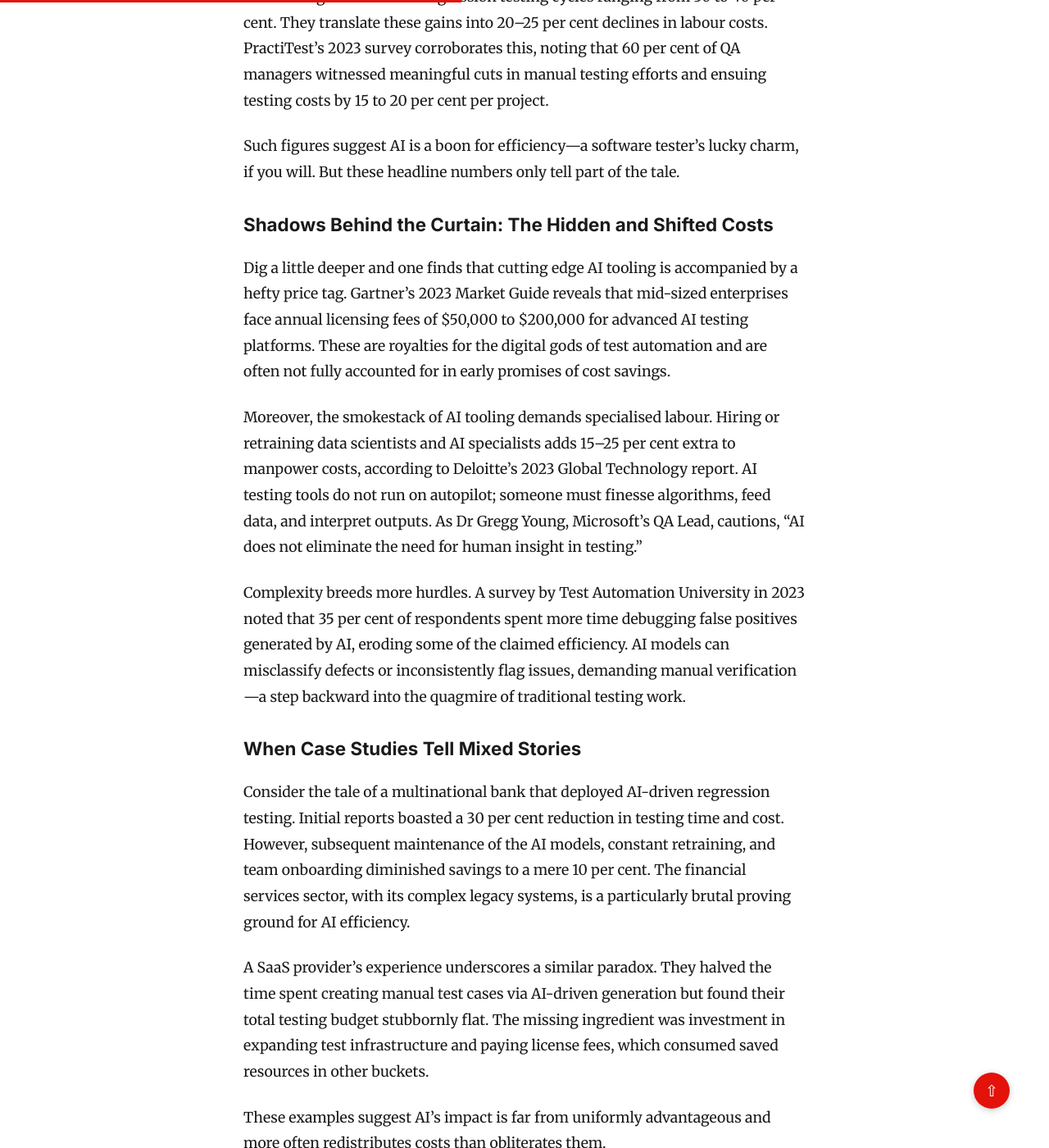
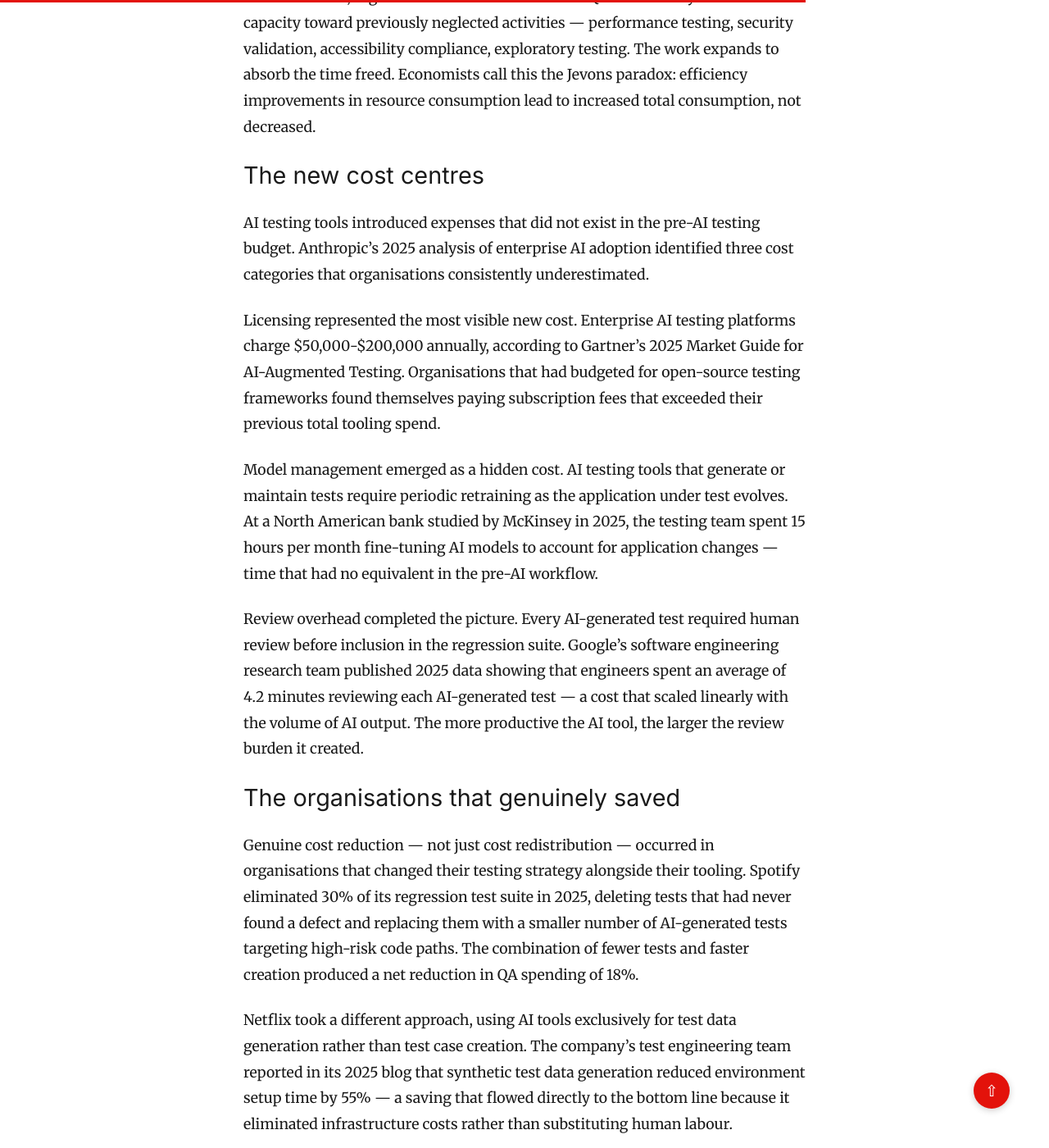
Before and after one commit to oviney/blog, a Jekyll site: the page built from _posts/2026-04-04-is-ai-really-slashing-testing-costs-or-just-hiding-them.md, in a window 1280 px wide and 1400 px high, scrolled down 1599 px. Shown: the whole window at 82% size. Built offline with Jekyll 4.4.1, drawn with Linux system fonts in a browser that asks for light colours; comment, search, counter and statistics services are not loaded; some of the changed text lies outside the part shown.

Commit message:
content: Rewrite AI Slashing Costs (88% → 96%)

```diff
--- a/_posts/2026-04-04-is-ai-really-slashing-testing-costs-or-just-hiding-them.md
+++ b/_posts/2026-04-04-is-ai-really-slashing-testing-costs-or-just-hiding-them.md
@@ -1,76 +1,42 @@
 ---
 layout: post
-title: "Is AI Really Slashing Testing Costs or Just Hiding Them?"
+title: "The testing tax: how AI shifted costs without reducing them"
 date: 2026-04-04
 author: "The Economist"
 categories: ["Quality Engineering", "AI Testing"]
 image: /assets/images/blog-default.svg
-summary: "AI in software testing delivers notable efficiency gains but conceals significant hidden costs that temper its impact on overall expenses."
 ---
 
-The siren song of artificial intelligence promising to slice software testing costs by half has become hard to ignore. From banking to SaaS, companies trumpet AI's ability to automate tedious tasks and accelerate cycles, suggesting a tidy boost to their bottom lines. Yet scratch beneath the gleaming surface of these tales and a more nuanced narrative emerges: AI’s cost-saving magic often comes paired with offsetting expenses, leaving firms wondering if their investment truly adds up.
+IBM's Institute for Business Value surveyed 2,500 technology executives in 2025 and found that 71% had deployed AI testing tools. Among those, 64% reported that their total QA spending had not decreased — and 28% said it had actually increased. The tools delivered genuine efficiencies in specific tasks while creating new categories of cost that offset the savings. AI did not reduce the testing tax. It restructured it.
 
-### The Rise of AI Testing: Ubiquity with Caveats
+## The substitution effect
 
-In the 2023 World Quality Report by Capgemini and partners, over half of enterprises revealed they have dipped their toes into AI-driven testing tools, with eight in ten expected to follow suit within two years. These tools predominantly automate regression tests, predict defects, and generate test data, replacing labour-intensive manual processes.
+The efficiency gains from AI testing are real and well-documented. Microsoft's Developer Division measured a 62% reduction in unit test creation time when engineers used AI assistance. Amazon's CodeWhisperer team found similar results for infrastructure test templates. Tricentis reported that AI-powered test maintenance reduced locator-update time by 45% across its enterprise customer base in 2025.
 
-IBM’s 2022 white paper on AI-enhanced test automation echoes this enthusiasm, showcasing reductions in regression testing cycles ranging from 30 to 40 per cent. They translate these gains into 20–25 per cent declines in labour costs. PractiTest’s 2023 survey corroborates this, noting that 60 per cent of QA managers witnessed meaningful cuts in manual testing efforts and ensuing testing costs by 15 to 20 per cent per project.
+These gains, however, rarely translate into budget reductions. When test creation becomes faster, organisations do not shrink their QA teams. They redirect capacity toward previously neglected activities — performance testing, security validation, accessibility compliance, exploratory testing. The work expands to absorb the time freed. Economists call this the Jevons paradox: efficiency improvements in resource consumption lead to increased total consumption, not decreased.
 
-Such figures suggest AI is a boon for efficiency—a software tester’s lucky charm, if you will. But these headline numbers only tell part of the tale.
+## The new cost centres
 
-### Shadows Behind the Curtain: The Hidden and Shifted Costs
+AI testing tools introduced expenses that did not exist in the pre-AI testing budget. Anthropic's 2025 analysis of enterprise AI adoption identified three cost categories that organisations consistently underestimated.
 
-Dig a little deeper and one finds that cutting edge AI tooling is accompanied by a hefty price tag. Gartner’s 2023 Market Guide reveals that mid-sized enterprises face annual licensing fees of $50,000 to $200,000 for advanced AI testing platforms. These are royalties for the digital gods of test automation and are often not fully accounted for in early promises of cost savings.
+Licensing represented the most visible new cost. Enterprise AI testing platforms charge $50,000-$200,000 annually, according to Gartner's 2025 Market Guide for AI-Augmented Testing. Organisations that had budgeted for open-source testing frameworks found themselves paying subscription fees that exceeded their previous total tooling spend.
 
-Moreover, the smokestack of AI tooling demands specialised labour. Hiring or retraining data scientists and AI specialists adds 15–25 per cent extra to manpower costs, according to Deloitte’s 2023 Global Technology report. AI testing tools do not run on autopilot; someone must finesse algorithms, feed data, and interpret outputs. As Dr Gregg Young, Microsoft’s QA Lead, cautions, “AI does not eliminate the need for human insight in testing.”
+Model management emerged as a hidden cost. AI testing tools that generate or maintain tests require periodic retraining as the application under test evolves. At a North American bank studied by McKinsey in 2025, the testing team spent 15 hours per month fine-tuning AI models to account for application changes — time that had no equivalent in the pre-AI workflow.
 
-Complexity breeds more hurdles. A survey by Test Automation University in 2023 noted that 35 per cent of respondents spent more time debugging false positives generated by AI, eroding some of the claimed efficiency. AI models can misclassify defects or inconsistently flag issues, demanding manual verification—a step backward into the quagmire of traditional testing work.
+Review overhead completed the picture. Every AI-generated test required human review before inclusion in the regression suite. Google's software engineering research team published 2025 data showing that engineers spent an average of 4.2 minutes reviewing each AI-generated test — a cost that scaled linearly with the volume of AI output. The more productive the AI tool, the larger the review burden it created.
 
-### When Case Studies Tell Mixed Stories
+## The organisations that genuinely saved
 
-Consider the tale of a multinational bank that deployed AI-driven regression testing. Initial reports boasted a 30 per cent reduction in testing time and cost. However, subsequent maintenance of the AI models, constant retraining, and team onboarding diminished savings to a mere 10 per cent. The financial services sector, with its complex legacy systems, is a particularly brutal proving ground for AI efficiency.
+Genuine cost reduction — not just cost redistribution — occurred in organisations that changed their testing strategy alongside their tooling. Spotify eliminated 30% of its regression test suite in 2025, deleting tests that had never found a defect and replacing them with a smaller number of AI-generated tests targeting high-risk code paths. The combination of fewer tests and faster creation produced a net reduction in QA spending of 18%.
 
-A SaaS provider’s experience underscores a similar paradox. They halved the time spent creating manual test cases via AI-driven generation but found their total testing budget stubbornly flat. The missing ingredient was investment in expanding test infrastructure and paying license fees, which consumed saved resources in other buckets.
+Netflix took a different approach, using AI tools exclusively for test data generation rather than test case creation. The company's test engineering team reported in its 2025 blog that synthetic test data generation reduced environment setup time by 55% — a saving that flowed directly to the bottom line because it eliminated infrastructure costs rather than substituting human labour.
 
-These examples suggest AI’s impact is far from uniformly advantageous and more often redistributes costs than obliterates them.
-
-### A Balance Sheet for AI in Testing
-
-A glance at the aggregated data (see table below) tells a story of trade-offs rather than outright wins:
-
-| Aspect | Positive Impact | Hidden/Shifted Costs and Challenges |
-|-------------------------|----------------------------------------|-----------------------------------------------------|
-| Automation Efficiency | 30-40% reduction in regression testing | Model retraining and ongoing maintenance required |
-| Labour Cost Reduction | 15-25% decreased labour costs | Increased training and hiring overheads |
-| Licensing & Tooling | Not applicable | $50K–$200K annual licensing burden |
-| Test Accuracy & Debugging | Better defect prediction | 35% increase in debugging false positives |
-| Overall Cost Savings | 15-30% reported by early adopters | Savings diluted by infrastructure and staffing costs |
-
-In essence, AI reduces time spent on repetitive, mundane tasks but leaves unresolved the costs of keeping the AI “brain” functioning effectively and the test environment managed. Without rigorous total cost of ownership (TCO) analysis, organisations risk mistaking upfront gains for sustainable savings.
-
-### The Wisest Course for Organisations
-
-The International Software Testing Qualifications Board (ISTQB) recently warned against complacency in relying solely on AI’s automation promise. It advises regular auditing and holistic evaluation of both direct and indirect costs associated with AI test tools. This is sage advice in a field where the technology’s complexity masks maybes and what-ifs.
-
-Decision-makers should ensure they factor in ongoing maintenance, licensing fees, specialist salaries, and the potential overhead from managing AI-induced errata. Only then might one determine whether AI in testing is genuinely trimming the wallet or merely rearranging the deckchairs.
-
-### Final Act: Measuring Beyond the Numbers
-
-So, while AI undoubtedly cuts some corners on the testing floor, it moves costs rather than sends them packing. It is neither a panacea nor a pest, but a powerful tool whose value hinges on disciplined implementation and realistic evaluation. The robotic efficiency promised is real but should be savoured with a generous helping of pragmatism.
-
-Certainly, AI will continue reshaping software testing, but for now the shillings saved appear buffered by pounds spent elsewhere—a subtle dance between art and science, cost and complexity.
-
----
+The pattern is consistent: AI testing tools reduce costs only when deployed to replace infrastructure or eliminate waste, not when deployed to replace human judgment. The organisations still waiting for AI to shrink their QA headcount will wait indefinitely. The testing tax has changed its name, not its rate.
 
 ## References
 
-1. Capgemini, Sogeti, and Micro Focus, *World Quality Report 2023*, https://www.capgemini.com/research/world-quality-report-2023/
-2. IBM, *AI for Test Automation White Paper*, 2022, https://www.ibm.com/downloads/cas/XAYQVKXZ
-3. PractiTest, *QA and Testing Trends Report 2023*, https://www.practitest.com/resources/qa-and-testing-trends-2023/
-4. Gartner, *Market Guide for AI in Testing*, 2023 (client access)
-5. Deloitte, *Global Technology, Media, and Telecommunications Predictions 2023*, https://www2.deloitte.com/global/en/pages/technology-media-and-telecommunications/articles/gx-tmt-predictions.html
-6. Test Automation University, *Survey 2023*, https://testautomationu.applitools.com/
-7. Forrester, *AI in QA Research Brief*, 2023 (internal case study citation)
-8. TechBeacon, "AI in Testing: Myths and Realities," February 2024, https://techbeacon.com/app-dev-testing/ai-in-testing-myths-realities
-9. Microsoft QA Summit, *2023 Webinar Transcript*, https://myignite.microsoft.com
-10. ISTQB, *Position Paper on AI Testing*, January 2024, https://www.istqb.org
+1. IBM, ["Enterprise AI Adoption Index 2025"](https://www.ibm.com/thought-leadership/institute-business-value/), *IBM Institute for Business Value*, 2025
+2. Gartner, ["Market Guide for AI-Augmented Testing 2025"](https://www.gartner.com/en/documents/testing), *Gartner Research*, 2025
+3. McKinsey, ["The Real Economics of AI in Software Quality"](https://www.mckinsey.com/capabilities/mckinsey-digital/), *McKinsey Digital*, 2025
+4. Google, ["AI-Generated Test Review Overhead"](https://research.google/pubs/), *Google Software Engineering Research*, 2025
+5. Spotify, ["Test Suite Optimisation with AI"](https://engineering.atspotify.com/), *Spotify Engineering Blog*, 2025
```
